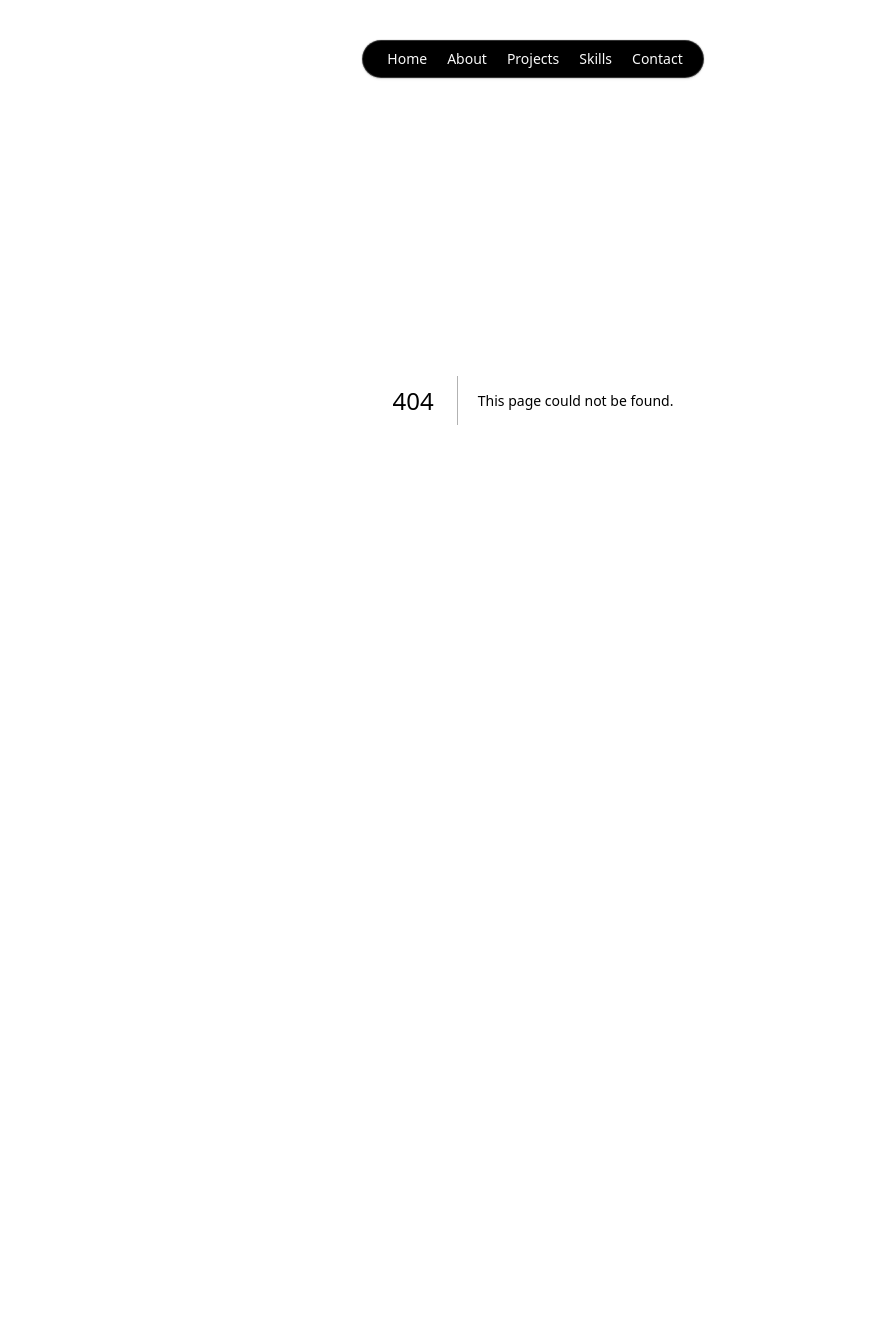
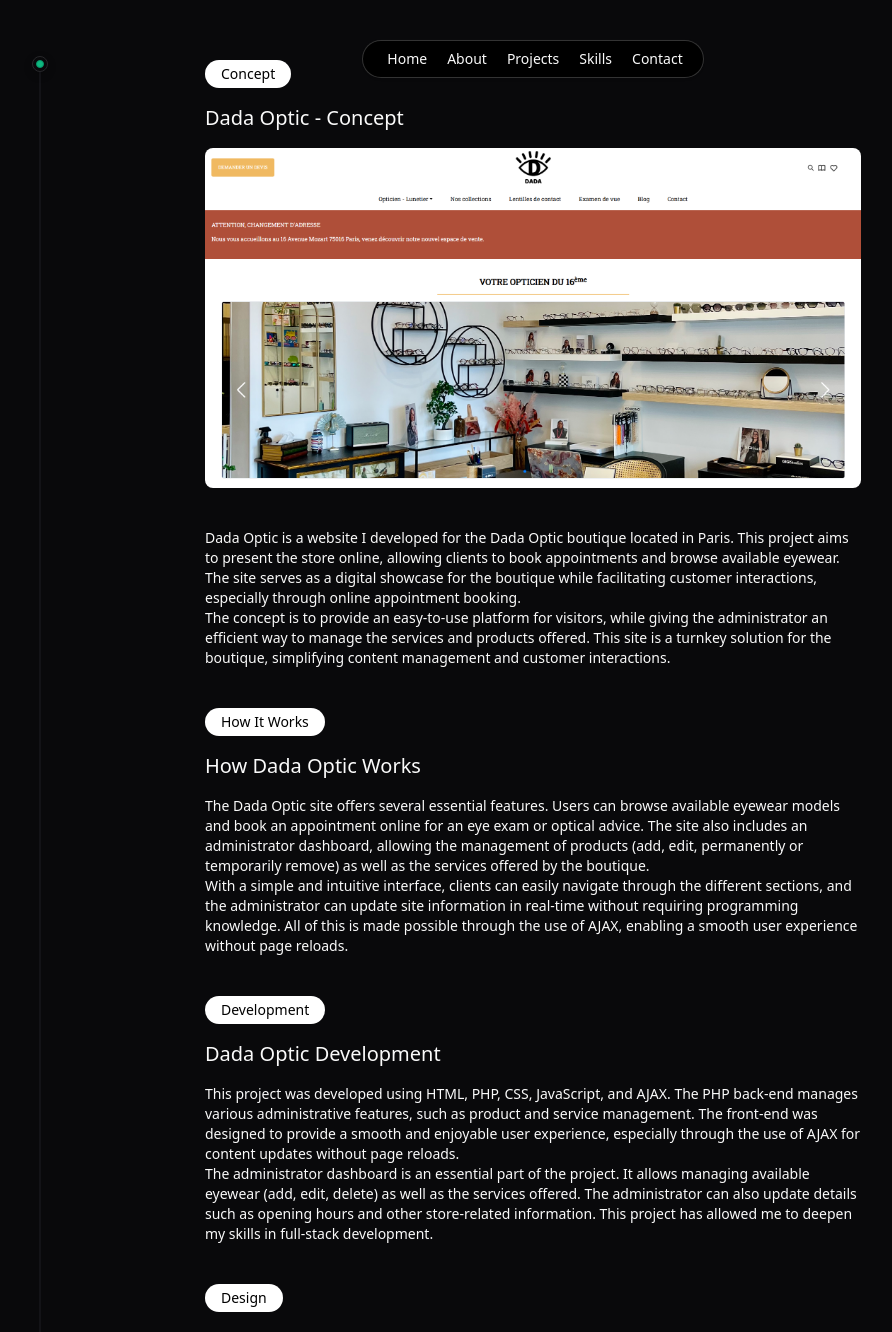
Before and after one commit to Dropper7856/portfolio, a Next.js app: page /projects/dadaOptic in a window 1280 px wide. Before the commit this address had no page. Shown: the top 1332 px of the page, without its empty margins (107-999 px from the left). Before the commit the page ends 800 px from the top, so only its background shows below. Built offline with nearby package versions, Linux system fonts and the light colour scheme.

Commit message:
Ajout de la page Dada Optic

```diff
--- /dev/null
+++ b/app/projects/dadaOptic/page.tsx
@@ -0,0 +1,98 @@
+"use client";
+import React from "react";
+import { TracingBeam } from "@/components/ui/tracing-beam";
+import Image from "next/image";
+export default function Page() {
+    return (
+        <div className={'mt-11 mb-11'}>
+            <TracingBeam className="px-6">
+                <div className="max-w-2xl mx-auto antialiased pt-4 relative">
+                    {ProjectContent.map((item, index) => (
+                        <div key={`content-${index}`} className="mb-10 ml-2 mr-2 ">
+                            <h2 className="bg-white text-black rounded-full text-sm w-fit px-4 py-1 mb-4">
+                                {item.badge}
+                            </h2>
+
+                            <p className={"text-xl mb-4"}>
+                                {item.title}
+                            </p>
+
+                            <div className="text-sm  prose prose-sm dark:prose-invert">
+                                {item?.image && (
+                                    <Image
+                                        src={item.image}
+                                        alt="blog thumbnail"
+                                        height="1000"
+                                        width="1000"
+                                        className="rounded-lg mb-10 object-cover"
+                                    />
+                                )}
+                                {item.description}
+                            </div>
+                        </div>
+                    ))}
+                </div>
+            </TracingBeam>
+        </div>
+    );
+}
+const ProjectContent = [
+    {
+        title: "Dada Optic - Concept",
+        description: (
+            <>
+                <p>
+                    Dada Optic is a website I developed for the Dada Optic boutique located in Paris. This project aims to present the store online, allowing clients to book appointments and browse available eyewear. The site serves as a digital showcase for the boutique while facilitating customer interactions, especially through online appointment booking.
+                </p>
+                <p>
+                    The concept is to provide an easy-to-use platform for visitors, while giving the administrator an efficient way to manage the services and products offered. This site is a turnkey solution for the boutique, simplifying content management and customer interactions.
+                </p>
+            </>
+        ),
+        badge: "Concept",
+        image: "/images/dadaOpticApp1.png"
+    },
+    {
+        title: "How Dada Optic Works",
+        description: (
+            <>
+                <p>
+                    The Dada Optic site offers several essential features. Users can browse available eyewear models and book an appointment online for an eye exam or optical advice. The site also includes an administrator dashboard, allowing the management of products (add, edit, permanently or temporarily remove) as well as the services offered by the boutique.
+                </p>
+                <p>
+                    With a simple and intuitive interface, clients can easily navigate through the different sections, and the administrator can update site information in real-time without requiring programming knowledge. All of this is made possible through the use of AJAX, enabling a smooth user experience without page reloads.
+                </p>
+            </>
+        ),
+        badge: "How It Works",
+    },
+    {
+        title: "Dada Optic Development",
+        description: (
+            <>
+                <p>
+                    This project was developed using HTML, PHP, CSS, JavaScript, and AJAX. The PHP back-end manages various administrative features, such as product and service management. The front-end was designed to provide a smooth and enjoyable user experience, especially through the use of AJAX for content updates without page reloads.
+                </p>
+                <p>
+                    The administrator dashboard is an essential part of the project. It allows managing available eyewear (add, edit, delete) as well as the services offered. The administrator can also update details such as opening hours and other store-related information. This project has allowed me to deepen my skills in full-stack development.
+                </p>
+            </>
+        ),
+        badge: "Development",
+    },
+    {
+        title: "Design and Interface",
+        description: (
+            <>
+                <p>
+                    The design of the Dada Optic website is based on a Figma project created by an intern at the boutique. This was my first project where I did not have to create the design myself. I followed the Figma mockups to faithfully recreate each site view in code. This allowed me to focus more on the technical development while ensuring that the final design perfectly reflected my sister&#39;s expectations.
+                </p>
+                <p>
+                    The design is clean and professional, designed to provide a pleasant user experience on both desktop and mobile. Each section of the site was crafted to highlight the boutique’s products while ensuring smooth and intuitive navigation.
+                </p>
+            </>
+        ),
+        badge: "Design",
+        image: "/images/dadaOpticApp2.png"
+    }
+];
--- a/app/projects/fitcher/page.tsx
+++ b/app/projects/fitcher/page.tsx
@@ -396,9 +396,9 @@
         <div className={'mt-11 mb-11'}>
             <TracingBeam className="px-6">
                 <div className="max-w-2xl mx-auto antialiased pt-4 relative">
-                    {dummyContent.map((item, index) => (
+                    {ProjectContent.map((item, index) => (
                         <div key={`content-${index}`} className="mb-10">
-                            <h2 className="bg-black text-white rounded-full text-sm w-fit px-4 py-1 mb-4">
+                            <h2 className="bg-white text-black rounded-full text-sm w-fit px-4 py-1 mb-4">
                                 {item.badge}
                             </h2>
 
@@ -417,7 +417,8 @@
                                     />
                                 )}
                                 {index === 0 && (
-                                    <div className={'w-full h-72'}><World data={sampleArcs} globeConfig={globeConfig} /></div>
+                                    <div className={'w-full h-72'}><World data={sampleArcs} globeConfig={globeConfig}/>
+                                    </div>
                                 )}
                                 {item.description}
                             </div>
@@ -428,7 +429,7 @@
         </div>
     );
 }
-const dummyContent = [
+const  ProjectContent = [
     {
         title: "Fitcher - A Dating Application",
         description: (
--- a/app/projects/kelconke-trader/page.tsx
+++ b/app/projects/kelconke-trader/page.tsx
@@ -8,7 +8,7 @@
         <div className={'mt-11 mb-11'}>
             <TracingBeam className="px-6">
                 <div className="max-w-2xl mx-auto antialiased pt-4 relative">
-                    {dummyContent.map((item, index) => (
+                    {ProjectContent.map((item, index) => (
                         <div key={`content-${index}`} className="mb-10 ml-2 mr-2 ">
                             <h2 className="bg-white text-black rounded-full text-sm w-fit px-4 py-1 mb-4">
                                 {item.badge}
@@ -37,7 +37,7 @@
         </div>
     );
 }
-const dummyContent = [
+const ProjectContent = [
     {
         title: "Kelconke Trader - Concept",
         description: (
--- a/app/projects/page.tsx
+++ b/app/projects/page.tsx
@@ -87,6 +87,7 @@
         description: "Dada Optic is a website designed for my sister's optical store, offering a seamless experience to explore eyewear and services.",
         header: <Image className="object-contain bg-white h-28" src="/images/dadaOptic_logo2.png" alt="Dada Optic" width={640} height={160} />,
         icon: null,
+        redirection: "/dadaOptic"
     },
     {
         title: "Motor Access Assembly",
```
